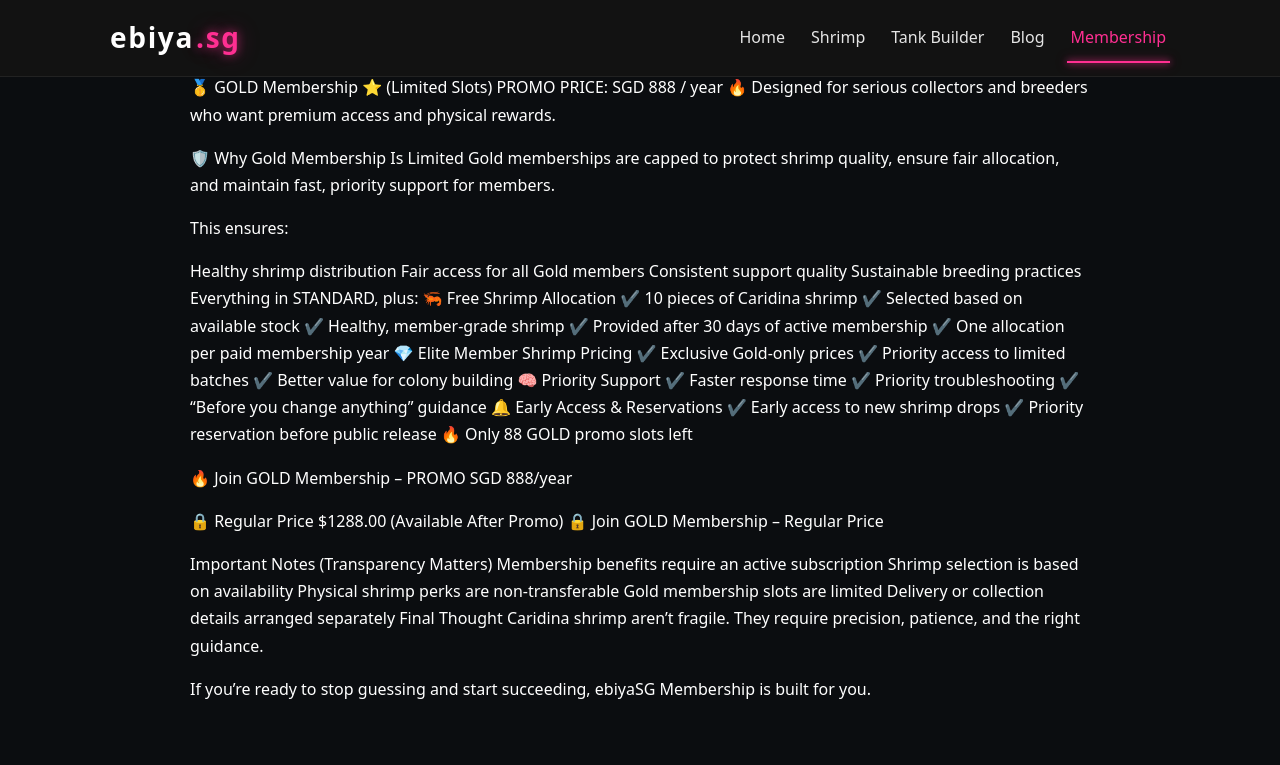
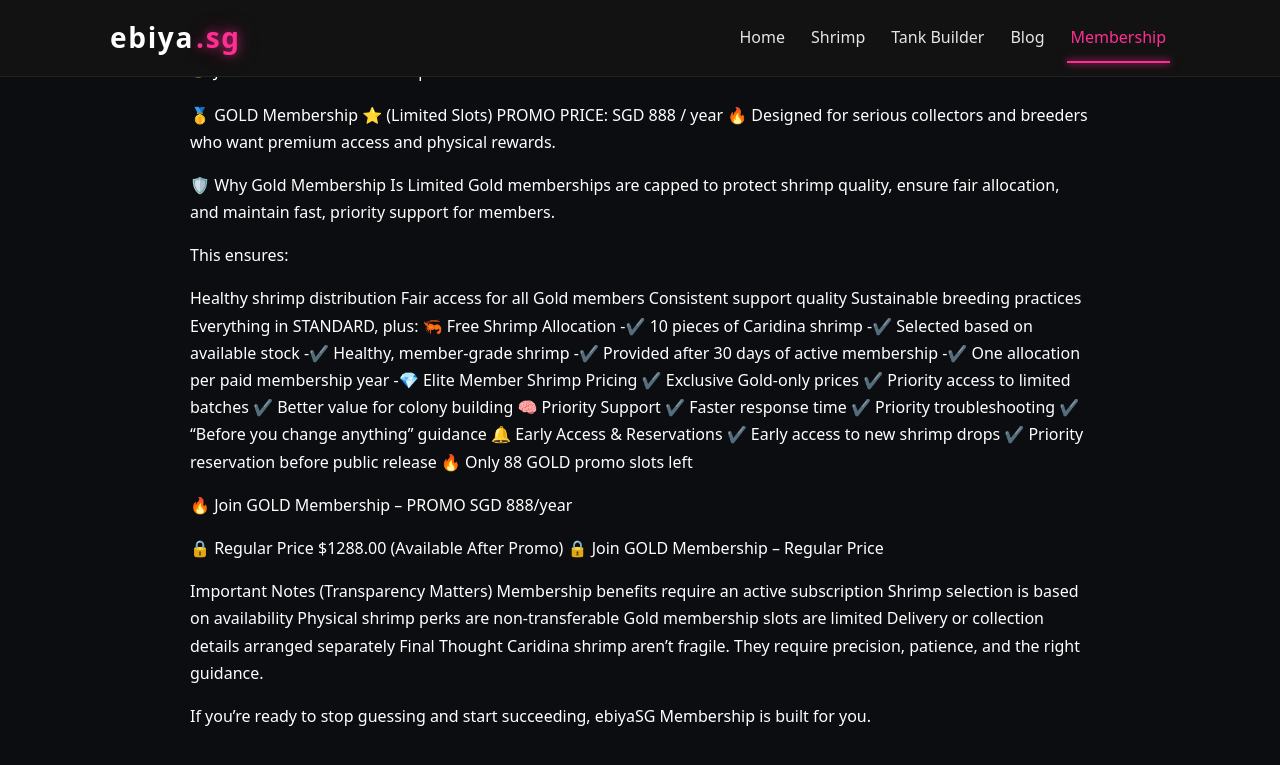
Before and after one commit to m33lucky-benny/ebiya.sg, a Jekyll site: the page built from membership.md, in a window 1280 px wide and 900 px high, scrolled down 4456 px. Shown: the top 765 px of the window. Built offline with Jekyll 4.4.1, drawn with Linux system fonts in a browser that asks for light colours; some of the changed text lies outside the part shown.

```diff
--- a/membership.md
+++ b/membership.md
@@ -285,12 +286,12 @@ Consistent support quality
 Sustainable breeding practices
 Everything in STANDARD, plus:
 🦐 Free Shrimp Allocation
-✔️ 10 pieces of Caridina shrimp
-✔️ Selected based on available stock
-✔️ Healthy, member-grade shrimp
-✔️ Provided after 30 days of active membership
-✔️ One allocation per paid membership year
-💎 Elite Member Shrimp Pricing
+-✔️ 10 pieces of Caridina shrimp
+-✔️ Selected based on available stock
+-✔️ Healthy, member-grade shrimp
+-✔️ Provided after 30 days of active membership
+-✔️ One allocation per paid membership year
+-💎 Elite Member Shrimp Pricing
 ✔️ Exclusive Gold-only prices
 ✔️ Priority access to limited batches
 ✔️ Better value for colony building
```
Also changed, not shown: other parts of membership.md (+1 -0 lines).
